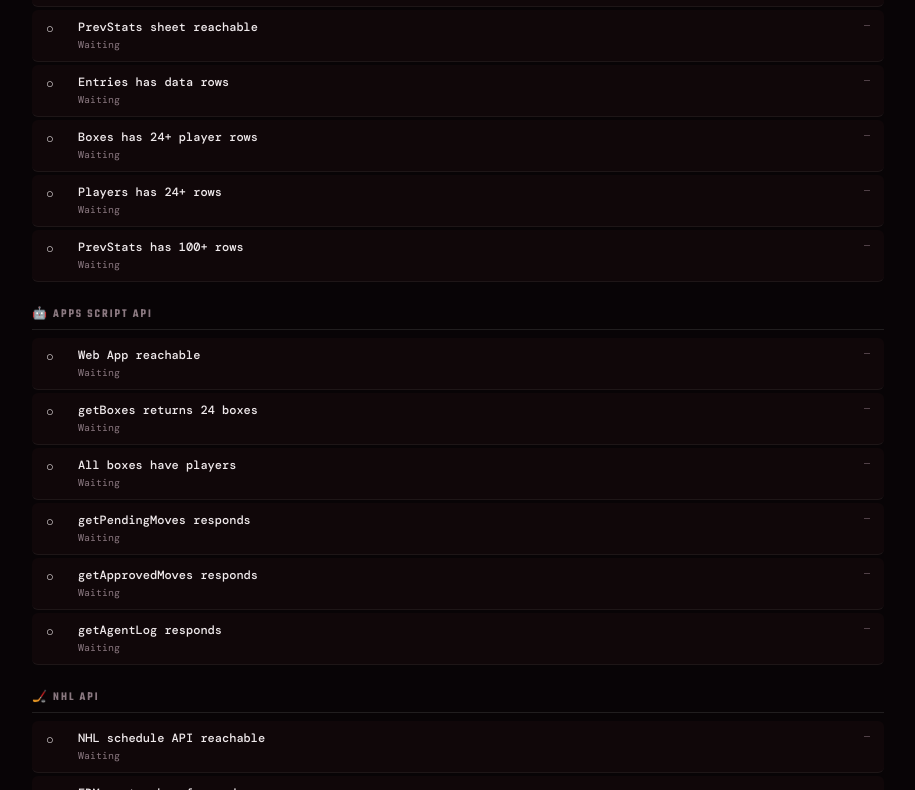
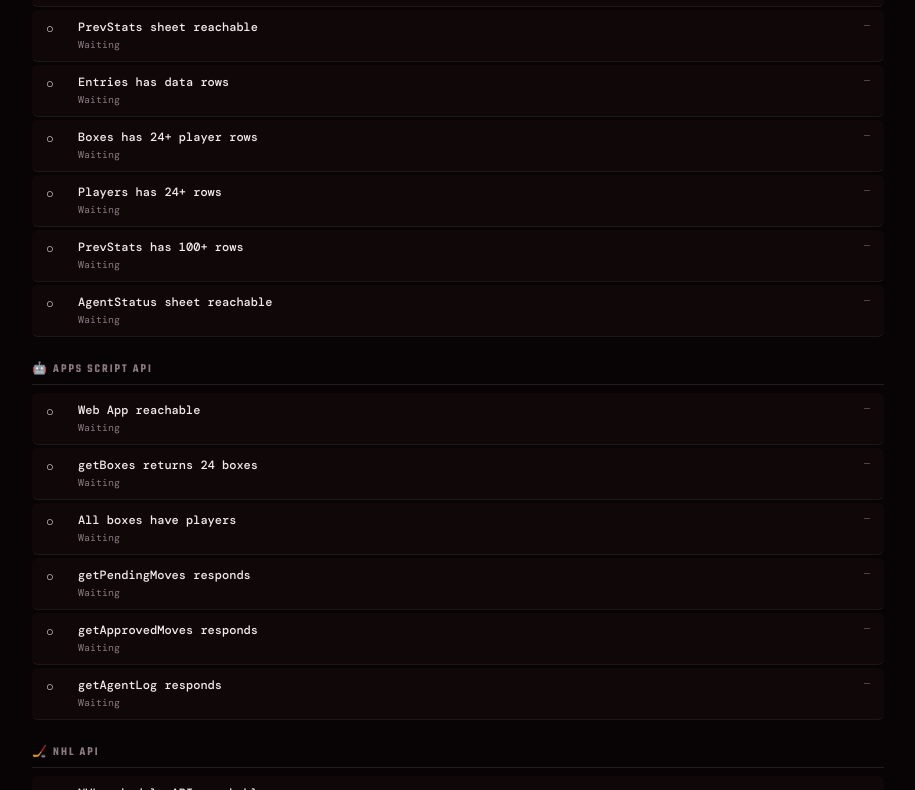
Before and after one commit to matthope001-hub/AAHL---Angry-Alpaha-Hockey-League, a plain HTML site: page aahl test suite.html in a window 1280 px wide. Shown: the part 1018-1808 px from the top of the page, without its empty margins (182-1097 px from the left). Drawn offline with nearby package versions, Linux system fonts and the light colour scheme.

Commit message:
Update aahl test suite.html

```diff
--- a/aahl test suite.html
+++ b/aahl test suite.html
@@ -100,6 +100,7 @@ const SUITES=[
     {name:'Boxes has 24+ player rows',fn:()=>csvRows(SH+'?gid=1556726328&single=true&output=csv',24)},
     {name:'Players has 24+ rows',fn:()=>csvRows(SH+'?gid=1949508708&single=true&output=csv',24)},
     {name:'PrevStats has 100+ rows',fn:()=>csvRows(SH+'?gid=52517346&single=true&output=csv',100)},
+    {name:'AgentStatus sheet reachable',fn:()=>csv(SH+'?gid=1431377363&single=true&output=csv')},
   ]},
   {name:'🤖 Apps Script API',tests:[
     {name:'Web App reachable',fn:()=>api('')},
```
